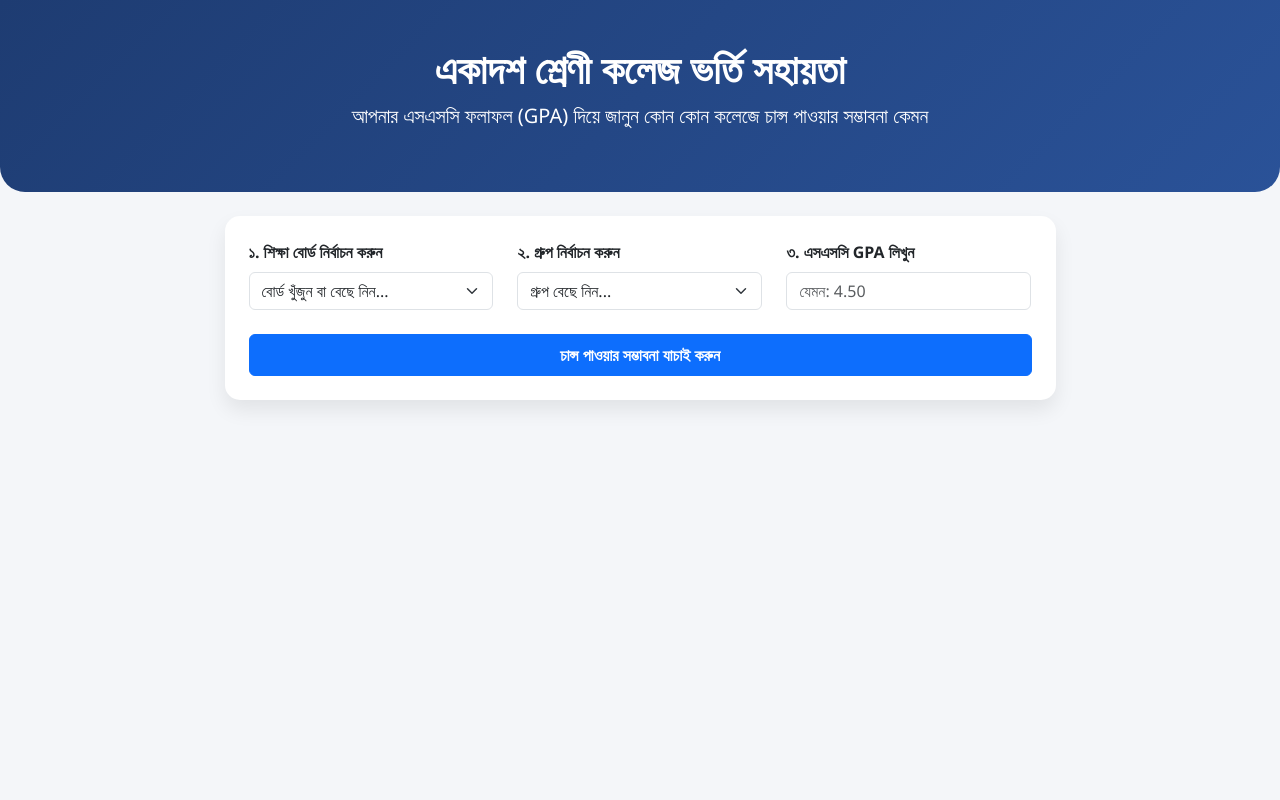
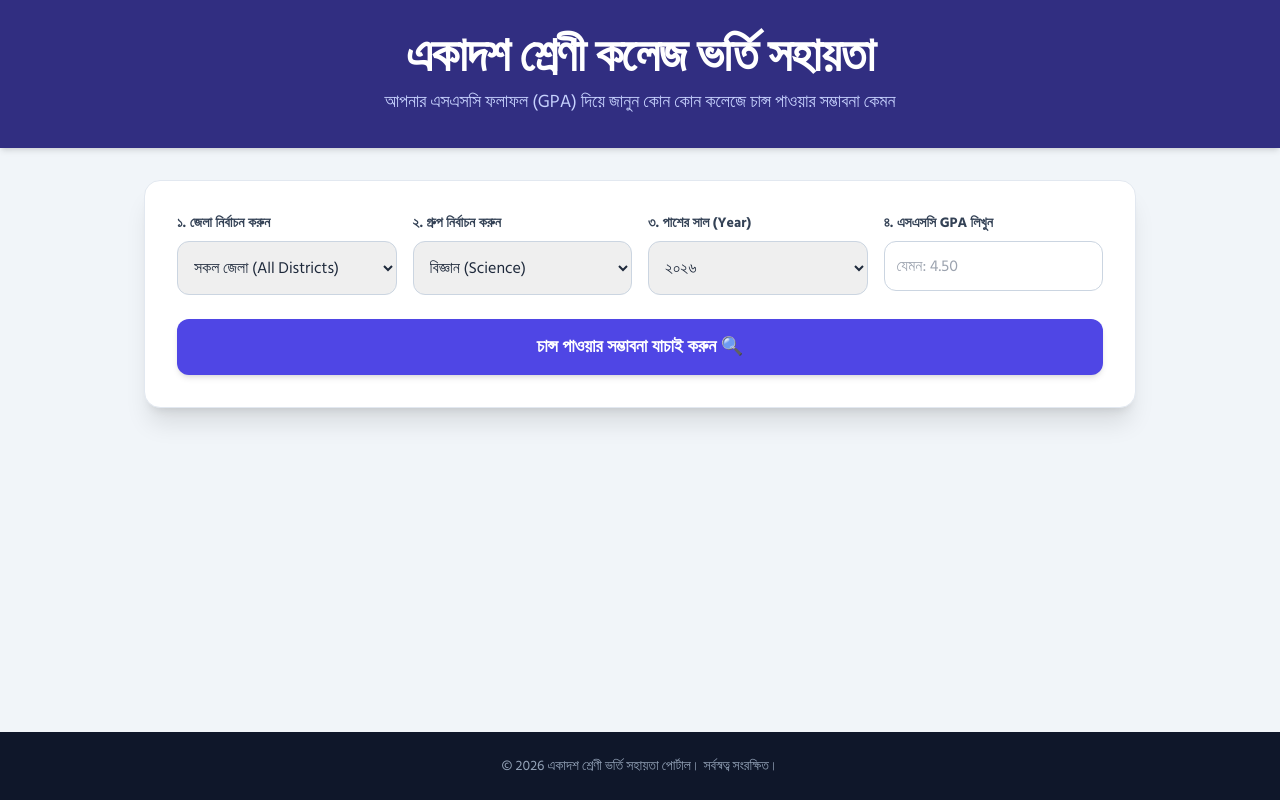
Before and after one commit to antu122/my-flask-app, a Flask app: page / in a window 1280 px wide. Run offline with Flask 3, Linux system fonts and the light colour scheme; some libraries are stand-ins or nearby versions.

Commit message:
Update index.html for college admission assistance

```diff
--- a/templates/index.html
+++ b/templates/index.html
@@ -3,143 +3,148 @@
 <head>
     <meta charset="UTF-8">
     <meta name="viewport" content="width=device-width, initial-scale=1.0">
-    <title>একাদশ শ্রেণী ভর্তি সহায়তা - চান্স প্রেডিক্টর</title>
-    <link href="https://cdn.jsdelivr.net/npm/bootstrap@5.3.0/dist/css/bootstrap.min.css" rel="stylesheet">
+    <title>একাদশ শ্রেণী কলেজ ভর্তি সহায়তা</title>
+    <!-- Tailwind CSS -->
+    <script src="https://cdn.tailwindcss.com"></script>
+    <link href="https://fonts.googleapis.com/css2?family=Hind+Siliguri:wght@400;600;700&display=swap" rel="stylesheet">
     <style>
-        body { font-family: 'Segoe UI', Tahoma, Geneva, Verdana, sans-serif; background-color: #f4f6f9; }
-        .hero-section { background: linear-gradient(135deg, #1e3c72, #2a5298); color: white; padding: 45px 20px; border-radius: 0 0 25px 25px; }
-        .card-custom { border-radius: 15px; border: none; box-shadow: 0 10px 20px rgba(0,0,0,0.08); }
-        .badge-high { background-color: #198754; font-size: 0.9rem; }
-        .badge-medium { background-color: #ffc107; color: #000; font-size: 0.9rem; }
-        .badge-low { background-color: #dc3545; font-size: 0.9rem; }
+        body { font-family: 'Hind Siliguri', sans-serif; }
     </style>
 </head>
-<body>
+<body class="bg-slate-100 text-slate-800 min-h-screen flex flex-col">
 
-<div class="hero-section text-center mb-4">
-    <h1 class="fw-bold">একাদশ শ্রেণী কলেজ ভর্তি সহায়তা</h1>
-    <p class="lead">আপনার এসএসসি ফলাফল (GPA) দিয়ে জানুন কোন কোন কলেজে চান্স পাওয়ার সম্ভাবনা কেমন</p>
-</div>
+    <!-- Header Section -->
+    <header class="bg-indigo-900 text-white shadow-md py-8 px-4 text-center">
+        <h1 class="text-3xl md:text-5xl font-extrabold tracking-tight mb-2">একাদশ শ্রেণী কলেজ ভর্তি সহায়তা</h1>
+        <p class="text-indigo-200 text-base md:text-lg">আপনার এসএসসি ফলাফল (GPA) দিয়ে জানুন কোন কোন কলেজে চান্স পাওয়ার সম্ভাবনা কেমন</p>
+    </header>
 
-<div class="container mb-5">
-    <div class="row justify-content-center">
-        <div class="col-md-9">
-            <!-- ফর্ম কার্ড -->
-            <div class="card card-custom p-4 mb-4">
-                <form method="POST" action="/">
-                    <div class="row">
-                        <!-- তথ্য দেওয়ার ধাপ -->
-                        <div class="col-md-4 mb-3">
-                            <label for="board" class="form-label fw-bold">১. শিক্ষা বোর্ড নির্বাচন করুন</label>
-                            <select class="form-select" id="board" name="board" required>
-                                <option value="" disabled selected>বোর্ড খুঁজুন বা বেছে নিন...</option>
-                                <option value="barisal">বরিশাল বোর্ড (Barisal)</option>
-                                <option value="chittagong">চট্টগ্রাম বোর্ড (Chittagong)</option>
-                                <option value="comilla">কুমিল্লা বোর্ড (Comilla)</option>
-                                <option value="dhaka">ঢাকা বোর্ড (Dhaka)</option>
-                                <option value="dinajpur">দিনাজপুর বোর্ড (Dinajpur)</option>
-                                <option value="jessore">যশোর বোর্ড (Jessore)</option>
-                                <option value="mymensingh">ময়মনসিংহ বোর্ড (Mymensingh)</option>
-                                <option value="rajshahi">রাজশাহী বোর্ড (Rajshahi)</option>
-                                <option value="sylhet">সিলেট বোর্ড (Sylhet)</option>
-                                <option value="madrasah">মাদ্রাসা বোর্ড (Madrasah)</option>
-                                <option value="technical">কারিগরি বোর্ড (Technical)</option>
+    <!-- Main Content -->
+    <main class="max-w-5xl mx-auto px-4 py-8 flex-grow w-full">
+
+        <!-- Input Form Card -->
+        <div class="bg-white rounded-2xl shadow-xl p-6 md:p-8 mb-8 border border-slate-200">
+            <form method="POST" class="grid grid-cols-1 md:grid-cols-2 lg:grid-cols-4 gap-4">
+
+                <!-- 1. District Selection -->
+                <div>
+                    <label class="block text-sm font-bold mb-2 text-slate-700">১. জেলা নির্বাচন করুন</label>
+                    <select name="district" class="w-full p-3 border border-slate-300 rounded-xl focus:ring-2 focus:ring-indigo-500 focus:outline-none">
+                        <option value="all">সকল জেলা (All Districts)</option>
+                        {% for code, name in districts %}
+                            <option value="{{ code }}">{{ name }}</option>
+                        {% endfor %}
                     </select>
                 </div>
 
-                        <div class="col-md-4 mb-3">
-                            <label for="group" class="form-label fw-bold">২. গ্রুপ নির্বাচন করুন</label>
-                            <select class="form-select" id="group" name="group" required>
-                                <option value="" disabled selected>গ্রুপ বেছে নিন...</option>
+                <!-- 2. Group Selection -->
+                <div>
+                    <label class="block text-sm font-bold mb-2 text-slate-700">২. গ্রুপ নির্বাচন করুন</label>
+                    <select name="group" class="w-full p-3 border border-slate-300 rounded-xl focus:ring-2 focus:ring-indigo-500 focus:outline-none" required>
                         <option value="science">বিজ্ঞান (Science)</option>
                         <option value="commerce">ব্যবসায় শিক্ষা (Commerce)</option>
                         <option value="arts">মানবিক (Arts)</option>
                     </select>
                 </div>
 
-                        <div class="col-md-4 mb-3">
-                            <label for="gpa" class="form-label fw-bold">৩. এসএসসি GPA লিখুন</label>
-                            <input type="number" step="0.01" min="1.00" max="5.00" class="form-control" id="gpa" name="gpa" placeholder="যেমন: 4.50" required>
-                        </div>
+                <!-- 3. Passing Year -->
+                <div>
+                    <label class="block text-sm font-bold mb-2 text-slate-700">৩. পাশের সাল (Year)</label>
+                    <select name="year" class="w-full p-3 border border-slate-300 rounded-xl focus:ring-2 focus:ring-indigo-500 focus:outline-none">
+                        <option value="2026">২০২৬</option>
+                        <option value="2025">২০২৫</option>
+                        <option value="2024">২০২৪</option>
+                    </select>
                 </div>
 
-                    <button type="submit" class="btn btn-primary w-100 fw-bold py-2 mt-2">চান্স পাওয়ার সম্ভাবনা যাচাই করুন</button>
+                <!-- 4. GPA Input -->
+                <div>
+                    <label class="block text-sm font-bold mb-2 text-slate-700">৪. এসএসসি GPA লিখুন</label>
+                    <input type="number" step="0.01" min="1" max="5" name="gpa" placeholder="যেমন: 4.50" class="w-full p-3 border border-slate-300 rounded-xl focus:ring-2 focus:ring-indigo-500 focus:outline-none" required>
+                </div>
+
+                <!-- Submit Button -->
+                <div class="lg:col-span-4 mt-2">
+                    <button type="submit" class="w-full bg-indigo-600 hover:bg-indigo-700 text-white font-bold py-3.5 px-6 rounded-xl shadow-md transition duration-200 text-lg">
+                        চান্স পাওয়ার সম্ভাবনা যাচাই করুন 🔍
+                    </button>
+                </div>
             </form>
         </div>
 
-            <!-- ফলাফল সেকশন -->
-            {% if gpa is not none %}
-            <div class="results-section">
-                <h3 class="fw-bold text-center mb-4">আপনার রেজাল্ট (GPA: {{ gpa }}) অনুযায়ী ফলাফল:</h3>
+        <!-- Results Section -->
+        {% if gpa %}
+        <div class="space-y-6">
 
-                <!-- চান্স বেশি -->
+            <!-- High Chance -->
             {% if high_chance %}
-                <div class="card card-custom mb-4 border-start border-success border-5 p-3">
-                    <h4 class="text-success fw-bold">🟢 চান্স পাওয়ার সম্ভাবনা অনেক বেশি (High Chance)</h4>
-                    <p class="text-muted">এই কলেজগুলোতে আপনার প্রাপ্ত জিপিএ নূন্যতম চাহিদার চেয়ে ভালো:</p>
-                    <div class="list-group">
-                        {% for college in high_chance %}
-                        <div class="list-group-item d-flex justify-content-between align-items-center">
-                            <div>
-                                <h5 class="mb-1 text-dark fw-bold">{{ college.name }}</h5>
-                                <small class="text-secondary">অবস্থান: {{ college.location }}</small>
+            <div class="bg-emerald-50 border border-emerald-300 rounded-2xl p-6 shadow-sm">
+                <h3 class="text-xl font-bold text-emerald-800 mb-4 flex items-center gap-2">
+                    <span>✅</span> চান্স পাওয়ার খুব বেশি সম্ভাবনা রয়েছে (Top Eligibility)
+                </h3>
+                <div class="grid grid-cols-1 md:grid-cols-2 lg:grid-cols-3 gap-4">
+                    {% for c in high_chance %}
+                    <div class="bg-white p-4 rounded-xl shadow border border-emerald-100">
+                        <h4 class="font-bold text-slate-800 text-base">{{ c.name }}</h4>
+                        <p class="text-xs text-slate-500 mt-1">📍 {{ c.location }}</p>
+                        <div class="mt-3 text-xs font-semibold text-emerald-700 bg-emerald-100 px-2.5 py-1 rounded-md inline-block">
+                            সর্বনিম্ন GPA: {{ c.min_gpa }}
                         </div>
-                            <span class="badge badge-high p-2">পাসিং GPA: {{ college.min_gpa }}</span>
                     </div>
                     {% endfor %}
                 </div>
             </div>
             {% endif %}
 
-                <!-- মাঝারি চান্স -->
+            <!-- Medium Chance -->
             {% if medium_chance %}
-                <div class="card card-custom mb-4 border-start border-warning border-5 p-3">
-                    <h4 class="text-warning fw-bold">🟡 চান্স পাওয়ার সম্ভাবনা মাঝারি (Moderate Chance)</h4>
-                    <p class="text-muted">এই কলেজগুলোতে আপনার জিপিএ নূন্যতম কাট-অফের কাছাকাছি:</p>
-                    <div class="list-group">
-                        {% for college in medium_chance %}
-                        <div class="list-group-item d-flex justify-content-between align-items-center">
-                            <div>
-                                <h5 class="mb-1 text-dark fw-bold">{{ college.name }}</h5>
-                                <small class="text-secondary">অবস্থান: {{ college.location }}</small>
+            <div class="bg-amber-50 border border-amber-300 rounded-2xl p-6 shadow-sm">
+                <h3 class="text-xl font-bold text-amber-800 mb-4 flex items-center gap-2">
+                    <span>⚠️</span> মাঝারি সম্ভাবনা রয়েছে (Moderate Chance)
+                </h3>
+                <div class="grid grid-cols-1 md:grid-cols-2 lg:grid-cols-3 gap-4">
+                    {% for c in medium_chance %}
+                    <div class="bg-white p-4 rounded-xl shadow border border-amber-100">
+                        <h4 class="font-bold text-slate-800 text-base">{{ c.name }}</h4>
+                        <p class="text-xs text-slate-500 mt-1">📍 {{ c.location }}</p>
+                        <div class="mt-3 text-xs font-semibold text-amber-700 bg-amber-100 px-2.5 py-1 rounded-md inline-block">
+                            সর্বনিম্ন GPA: {{ c.min_gpa }}
                         </div>
-                            <span class="badge badge-medium p-2">পাসিং GPA: {{ college.min_gpa }}</span>
                     </div>
                     {% endfor %}
                 </div>
             </div>
             {% endif %}
 
-                <!-- চান্স কম -->
+            <!-- Low Chance -->
             {% if low_chance %}
-                <div class="card card-custom mb-4 border-start border-danger border-5 p-3">
-                    <h4 class="text-danger fw-bold">🔴 চান্স পাওয়ার সম্ভাবনা কিছুটা কম (Risky Choice)</h4>
-                    <p class="text-muted">এই কলেজগুলোতে প্রতিযোগিতা বেশি বা জিপিএ কিছুটা কম রয়েছে:</p>
-                    <div class="list-group">
-                        {% for college in low_chance %}
-                        <div class="list-group-item d-flex justify-content-between align-items-center">
-                            <div>
-                                <h5 class="mb-1 text-dark fw-bold">{{ college.name }}</h5>
-                                <small class="text-secondary">অবস্থান: {{ college.location }}</small>
+            <div class="bg-rose-50 border border-rose-300 rounded-2xl p-6 shadow-sm">
+                <h3 class="text-xl font-bold text-rose-800 mb-4 flex items-center gap-2">
+                    <span>🔴</span> কিছুটা ঝুঁকি রয়েছে (Low Chance / Competitive)
+                </h3>
+                <div class="grid grid-cols-1 md:grid-cols-2 lg:grid-cols-3 gap-4">
+                    {% for c in low_chance %}
+                    <div class="bg-white p-4 rounded-xl shadow border border-rose-100">
+                        <h4 class="font-bold text-slate-800 text-base">{{ c.name }}</h4>
+                        <p class="text-xs text-slate-500 mt-1">📍 {{ c.location }}</p>
+                        <div class="mt-3 text-xs font-semibold text-rose-700 bg-rose-100 px-2.5 py-1 rounded-md inline-block">
+                            সর্বনিম্ন GPA: {{ c.min_gpa }}
                         </div>
-                            <span class="badge badge-low p-2">পাসিং GPA: {{ college.min_gpa }}</span>
                     </div>
                     {% endfor %}
                 </div>
             </div>
             {% endif %}
 
-                {% if not high_chance and not medium_chance and not low_chance %}
-                <div class="alert alert-danger text-center p-4 card-custom">
-                    <h5>দুঃখিত! আপনার প্রদত্ত পয়েন্ট অনুযায়ী উক্ত বোর্ডে কোনো কলেজ পাওয়া যায়নি।</h5>
         </div>
         {% endif %}
-            </div>
-            {% endif %}
-        </div>
-    </div>
-</div>
 
-<script src="https://cdn.jsdelivr.net/npm/bootstrap@5.3.0/dist/js/bootstrap.bundle.min.js"></script>
+    </main>
+
+    <!-- Footer -->
+    <footer class="bg-slate-900 text-slate-400 py-6 text-center text-sm mt-12">
+        <p>© 2026 একাদশ শ্রেণী ভর্তি সহায়তা পোর্টাল। সর্বস্বত্ব সংরক্ষিত।</p>
+    </footer>
+
 </body>
 </html>
```
Lines whose indentation alone changed are shown as unchanged.
